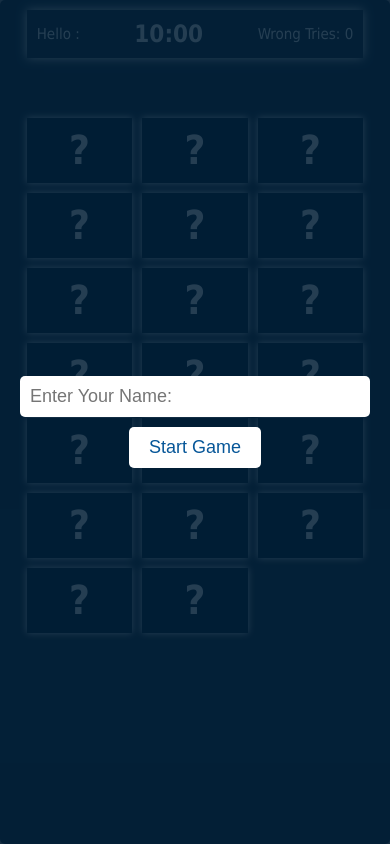
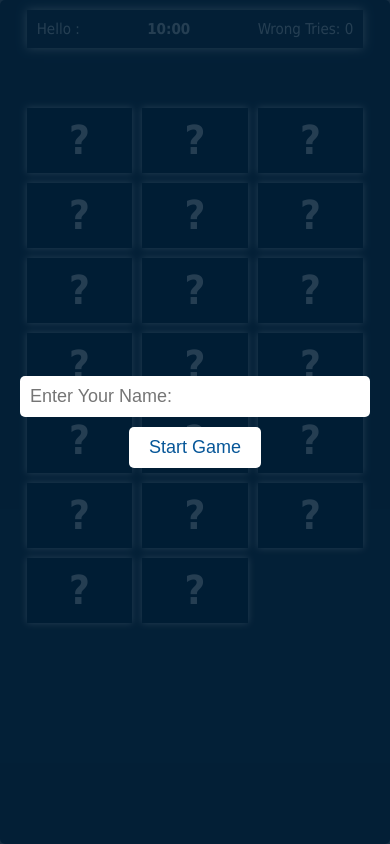
Before and after one commit to elsaeedammer2006-ops/Memory-Game, a plain HTML site: page index.html in a window 390 px wide. Drawn offline with Linux system fonts and the light colour scheme.

Commit message:
Reorganize media queries and add timer styles

```diff
--- a/media.css
+++ b/media.css
@@ -19,9 +19,8 @@
   .memory-game-blocks .game-block .front:before {
     font-size: 100px;
   }
-  .control-buttons span {
-    font-size: 24px;
-    padding: 10px 18px;
+ .info-container .timer {
+    font-size: 20px;
   }
 }
 
@@ -45,11 +44,8 @@
   .memory-game-blocks .game-block .front:before {
     font-size: 90px;
   }
-  .control-buttons span {
-    font-size: 20px;
-    padding: 9px 16px;
-    width: 80%;
-    text-align: center;
+  .info-container .timer {
+    font-size: 17px;
   }
 }
 
@@ -78,6 +74,9 @@
     padding: 8px 14px;
     width: 85%;
   }
+  .info-container .timer {
+    font-size: 15px;
+  }
 }
 
 /* Mobile small (up to 399px) */
```
